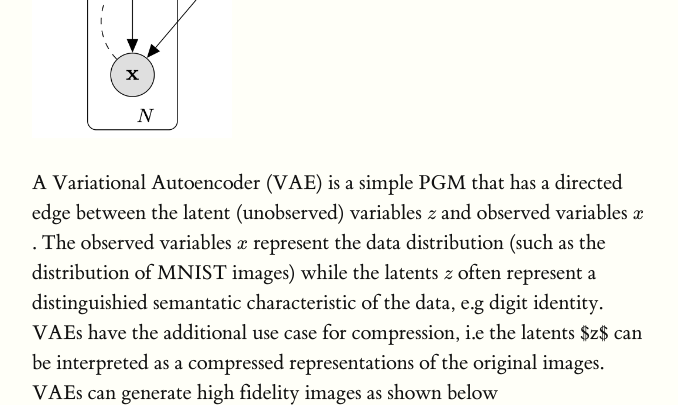
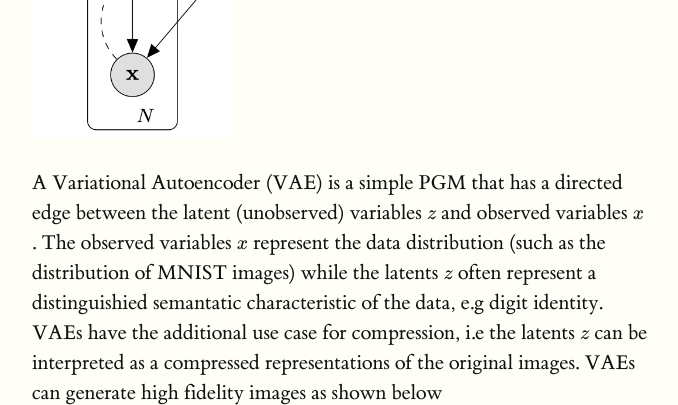
Before and after one commit to ermongroup/cs228-notes, a Jekyll site: the page built from preliminaries/applications/index.md, in a window 1280 px wide and 900 px high, scrolled down 6766 px, cut to the strip 0-405 px from the top of the window. Shown: the whole strip, without its empty margins (128-806 px from the left). Built offline with Jekyll 4.4.1, drawn with Linux system fonts in a browser that asks for light colours; formulas are drawn with MathJax 3; some of the changed text lies outside the part shown.

Commit message:
Fixed minor typos

```diff
--- a/preliminaries/applications/index.md
+++ b/preliminaries/applications/index.md
@@ -94,7 +94,7 @@ Diffusion models are an active area of research. Some seminal works in the area
 **Variational Autoencoders (VAE)**<br />
 <img src="vaegm.png" alt="Vae Images Samples" width="200" title="VAE Images Samples">
 
-A Variational Autoencoder (VAE) is a simple PGM that has a directed edge between the latent (unobserved) variables $$z$$ and observed variables $$x$$. The observed variables $$x$$ represent the data distribution (such as the distribution of MNIST images) while the latents $$z$$ often represent a distinguishied semantatic characteristic of the data, e.g digit identity. VAEs have the additional use case for compression, i.e the latents $z$ can be interpreted as a compressed representations of the original images. VAEs can generate high fidelity images as shown below
+A Variational Autoencoder (VAE) is a simple PGM that has a directed edge between the latent (unobserved) variables $$z$$ and observed variables $$x$$. The observed variables $$x$$ represent the data distribution (such as the distribution of MNIST images) while the latents $$z$$ often represent a distinguishied semantatic characteristic of the data, e.g digit identity. VAEs have the additional use case for compression, i.e the latents $$z$$ can be interpreted as a compressed representations of the original images. VAEs can generate high fidelity images as shown below
 
 ![vaepics](vaepics.png)
 
```
Also changed, not shown: other parts of preliminaries/applications/index.md (+2 -2 lines).
